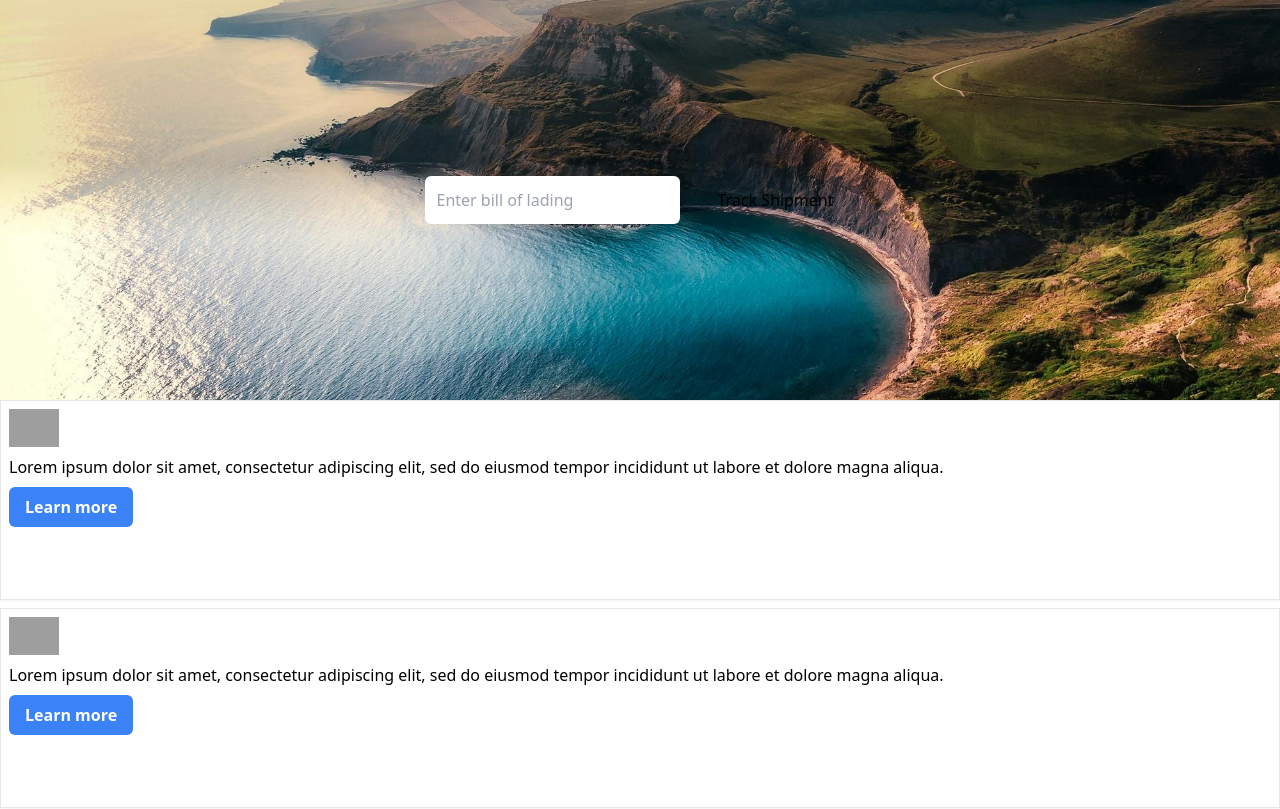
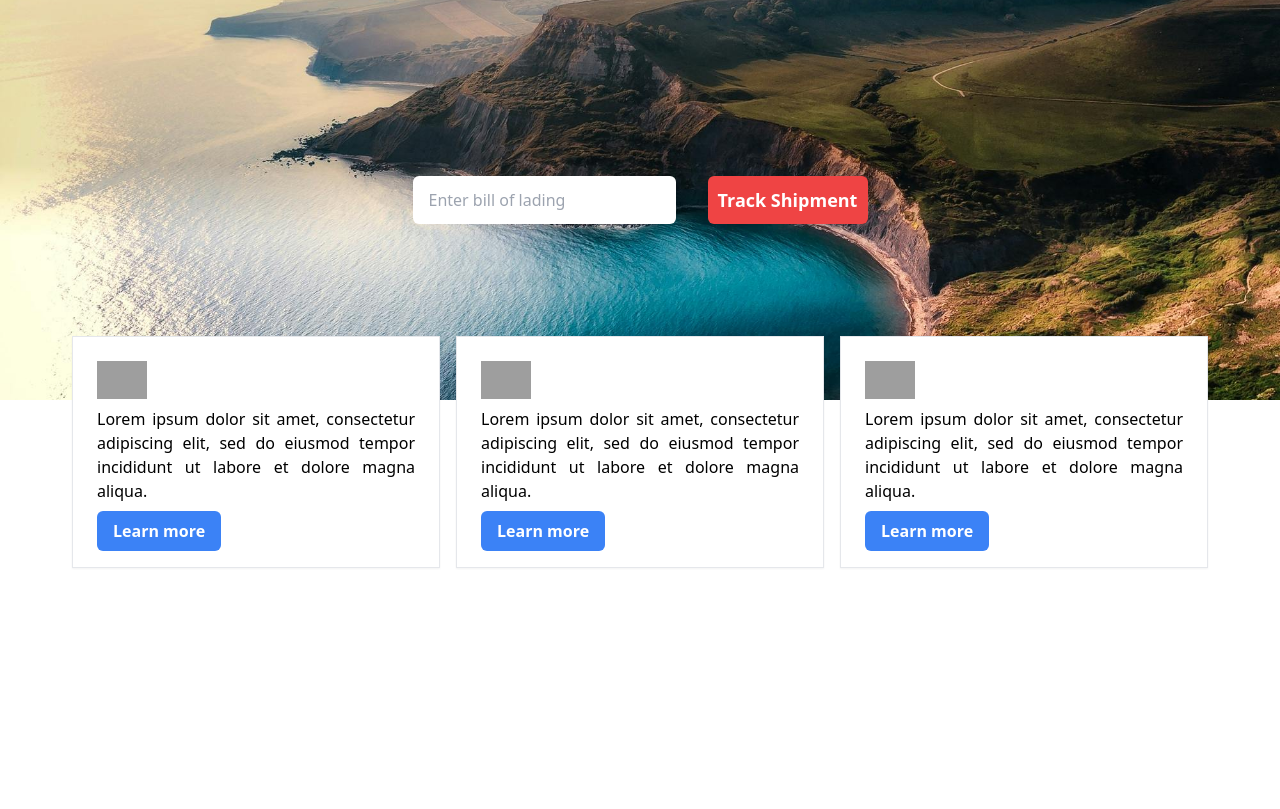
Before and after one commit to Arash-Nozarinejad/shipping-website-static, a Next.js app: page / in a window 1280 px wide. Shown: the top 809 px of the page. Built offline with nearby package versions, Linux system fonts and the light colour scheme; grey boxes are pictures that could not be loaded.

Commit message:
Hero section finished. medium and large screen tailwind classes were added

```diff
--- a/src/components/hero/hero.module.css
+++ b/src/components/hero/hero.module.css
@@ -4,13 +4,27 @@
 }
 
 .topCard {
-  @apply flex flex-col items-center justify-center bg-cover bg-center;
+  @apply flex flex-col items-center justify-center bg-cover bg-center; /* Center content */
   background-image: url('/image.jpg');
   flex: 0 0 50%;
 }
 
 .topCardForm {
   @apply flex flex-col my-4;
+}
+
+.topCardFormTextInput {
+  @apply p-3 rounded-md text-base;
+  @apply focus:outline-none focus:ring-2 focus:ring-blue-400;
+  @apply hover:ring-2 hover:ring-gray-300;
+  @apply transition-all duration-200 ease-in-out;
+}
+
+.topCardFormTextButton {
+  @apply bg-red-500 text-lg font-bold text-white rounded-md mt-5;
+  @apply hover:bg-red-700 hover:shadow-lg;
+  height: 3rem;
+  @apply transition-all duration-300 ease-in-out;
 }
 
 .bottomCardsWrapper {
@@ -48,11 +62,38 @@
   }
 
   .topCardFormTextInput {
-    @apply flex-grow h-12 p-3 rounded-md text-base; /* Adjusted for alignment */
+    @apply flex-grow h-12 p-4 rounded-md text-base;
+    @apply mt-0;
   }
 
   .topCardFormTextButton {
     @apply h-12 w-40 bg-red-500 text-lg font-bold text-white rounded-md;
     @apply hover:bg-red-700 hover:shadow-lg transition-all duration-300 ease-in-out;
+    @apply ml-4;
+    @apply mt-0;
+  }
+
+  .bottomCardsWrapper {
+    @apply flex flex-row flex-wrap gap-4;
+    @apply justify-center;
+    @apply items-start;
+  }
+
+  .bottomCard {
+    @apply flex flex-col p-4;
+    @apply w-[calc(30%-1rem)];
+    @apply h-auto
   }
 }
+
+@media (min-width: 1024px) {
+  .bottomCardsWrapper {
+    position: relative;
+    margin-top: -4rem;
+    z-index: 10;
+  }
+
+  .bottomCard {
+    background: white;
+  }
+}
```
